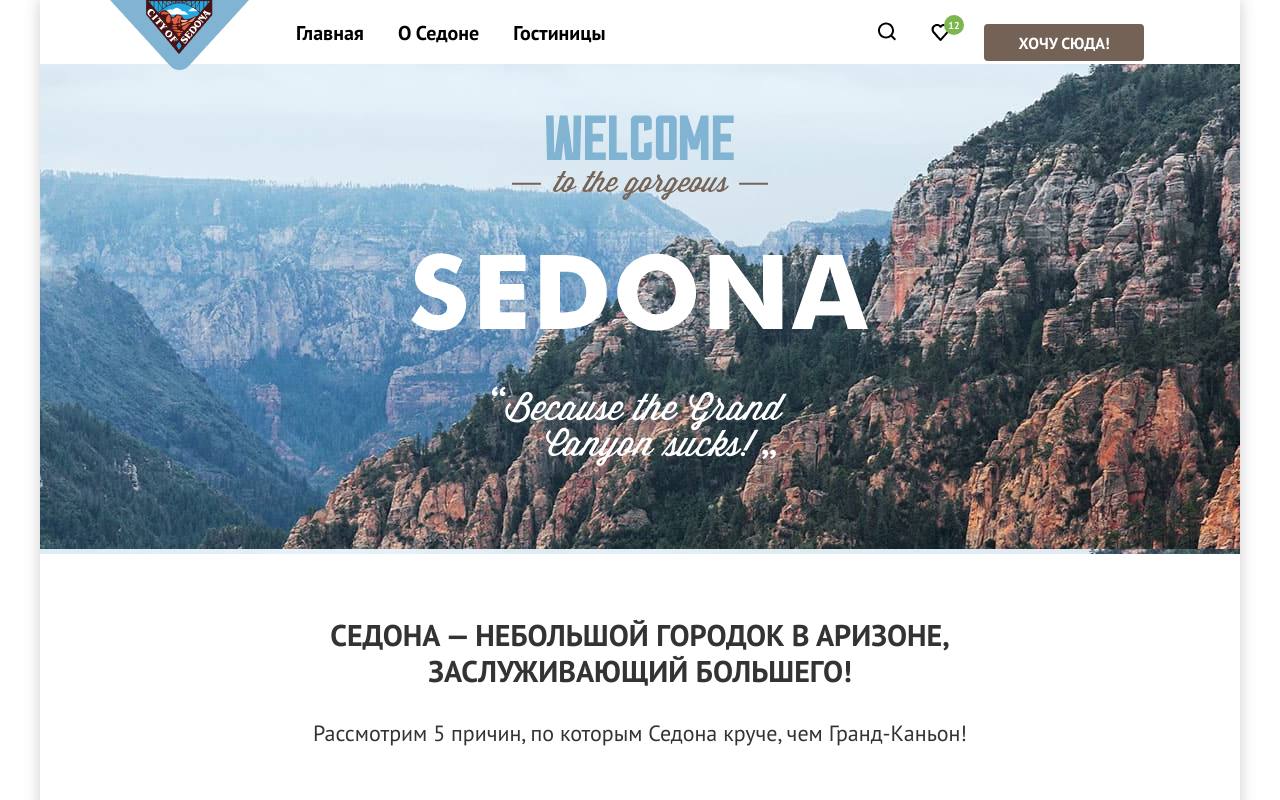
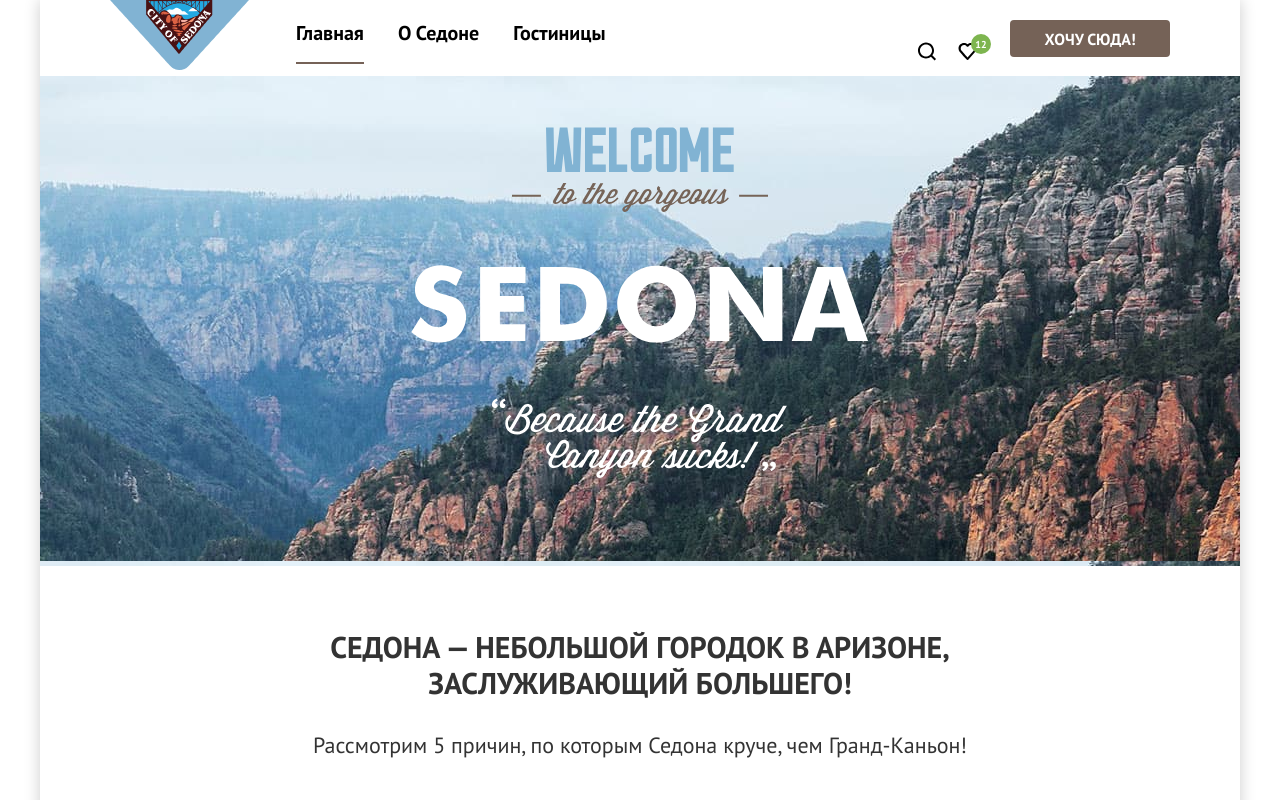
Before and after one commit to htmlacademy-htmlcss/2113793-sedona-34, a plain HTML site: page index.html in a window 1280 px wide. Shown: the top 800 px of the page. Drawn offline with Linux system fonts and the light colour scheme.

Commit message:
В хэдере реализован интерактив с помощью псевдоклассов

```diff
--- a/index.html
+++ b/index.html
@@ -15,7 +15,7 @@
         <a href="#" class="page-header-logo"><img src="images/sedona-logo.png" alt="Логотип Седоны" width="139" height="70"></a>
         <ul class="navigation-list list">
           <li class="navigation-item">
-            <a class="navigation-link" href="index.html">Главная</a>
+            <a class="navigation-link current-navigation-item" href="index.html">Главная</a>
           </li>
           <li class="navigation-item">
             <a class="navigation-link" href="#true-town">О Седоне</a>
@@ -24,7 +24,7 @@
             <a class="navigation-link" href="catalog.html">Гостиницы</a>
           </li>
         </ul>
-        <ul class="navigation-list navigation-user list">
+        <ul class="navigation-user list">
           <li class="navigation-item">
             <a class="navigation-link" href="#">
               <svg class="navigation-icon" aria-hidden="true" focusable="false" width="20" height="19" viewBox="0 0 20 19" xmlns="http://www.w3.org/2000/svg">
--- a/styles/styles.css
+++ b/styles/styles.css
@@ -86,8 +86,21 @@ body {
   color: #000000;
   text-decoration: none;
 }
-.navigation-list:not(:last-child) { /* ПРОВЕРИТЬ */
-  margin-right: 34px;
+.navigation-item a:hover {
+  color: #756257;
+}
+.navigation-item a:active {
+  color: rgba(117, 98, 87, 0.3);
+}
+.navigation-icon:hover {
+  fill: #756257
+}
+.navigation-icon:active {
+  fill: rgba(117, 98, 87, 0.3);
+}
+.navigation-user .navigation-item:not(:last-child) {
+  position: absolute;
+  top: 20px;
 }
 .navigation-user .navigation-item:nth-last-child(2) {
   right: 193px;
@@ -134,6 +147,21 @@ body {
   left: 13px;
   width: 20px;
   height: 20px;
+}
+.navigation-item .nav-button:hover {
+  background-color: #615048;
+  color:#FFFFFF;
+}
+.navigation-item .nav-button:active {
+  background-color: #615048;
+  color:rgba(255, 255, 255, 0.3)
+}
+.current-navigation-item {
+  border-bottom: solid 2px #756257;
+}
+.nav-button:focus {
+  box-shadow: 0 0 0 4px #83B3D3;
+  outline: none;
 }
 .main-container {
   flex-grow: 1;
```
